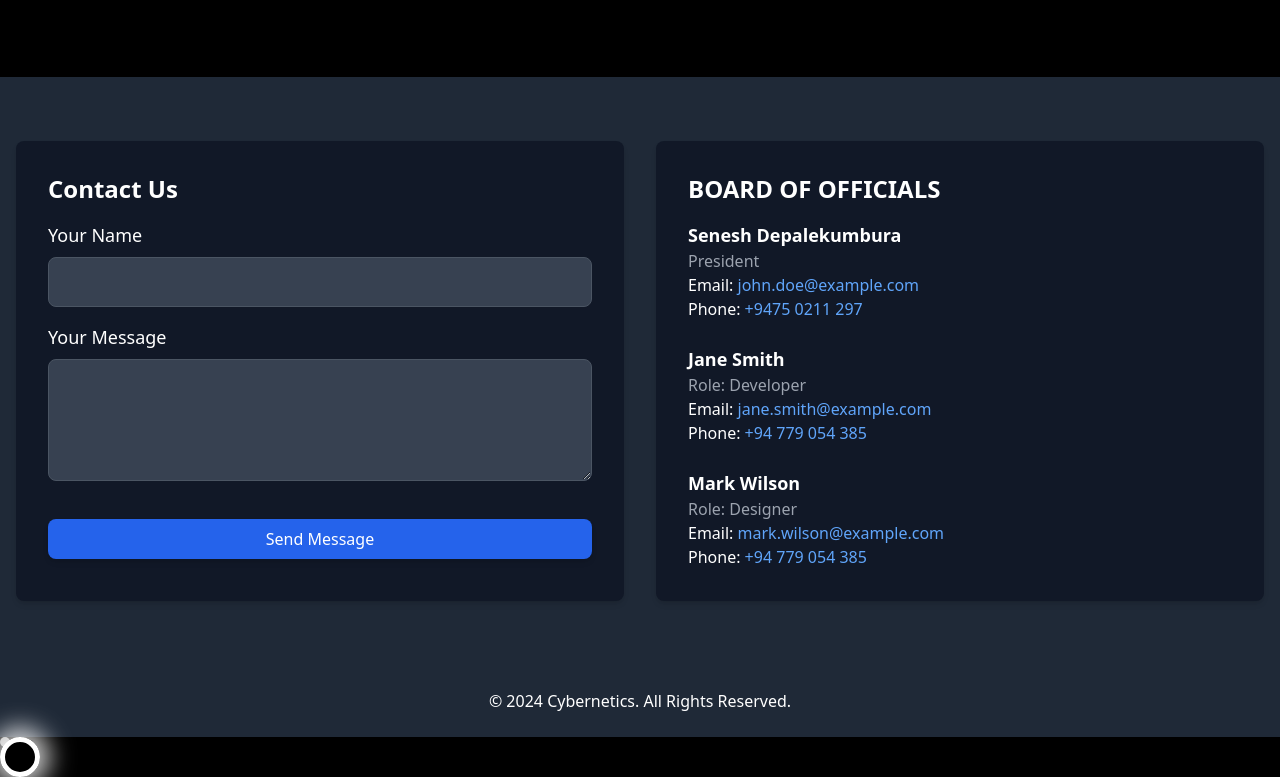
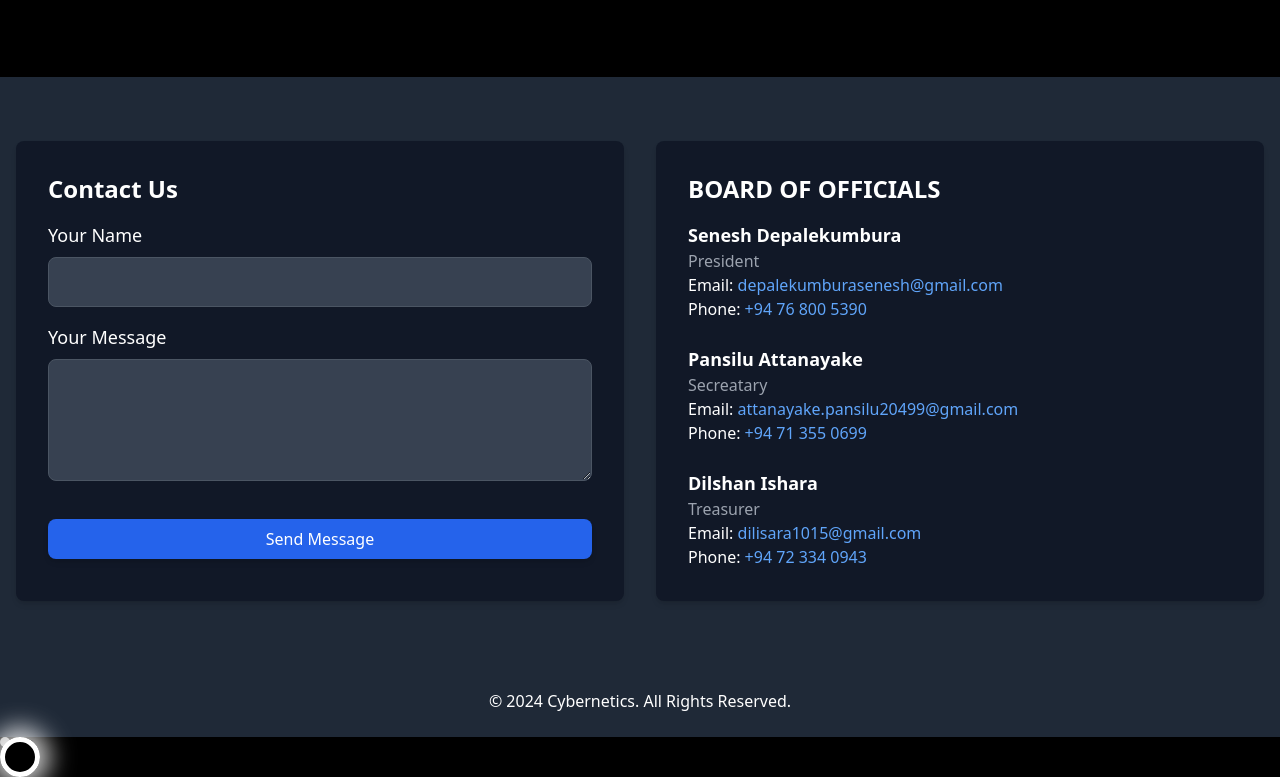
Before and after one commit to mayukapahasara/cybernetics, a plain HTML site: page index.html in a window 1280 px wide. Shown: the part 3115-3892 px from the top of the page. Drawn offline with nearby package versions, Linux system fonts and the light colour scheme; a web font is replaced by a local one.

Commit message:
ContactUsUpdate

```diff
--- a/index.html
+++ b/index.html
@@ -478,52 +478,54 @@
                   <p class="text-gray-400">President</p>
                   <p>
                     Email:
-                    <a href="mailto:john.doe@example.com" class="text-blue-400"
-                      >john.doe@example.com</a
+                    <a
+                      href="mailto:depalekumburasenesh@gmail.com"
+                      class="text-blue-400"
+                      >depalekumburasenesh@gmail.com</a
                     >
                   </p>
                   <p>
                     Phone:
-                    <a href="tel:+94779054385" class="text-blue-400"
-                      >+9475 0211 297</a
+                    <a href="tel:+94768005390" class="text-blue-400"
+                      >+94 76 800 5390</a
                     >
                   </p>
                 </div>
                 <!-- Team Member 2 -->
                 <div>
-                  <h3 class="text-lg font-semibold">Jane Smith</h3>
-                  <p class="text-gray-400">Role: Developer</p>
+                  <h3 class="text-lg font-semibold">Pansilu Attanayake</h3>
+                  <p class="text-gray-400">Secreatary</p>
                   <p>
                     Email:
                     <a
-                      href="mailto:jane.smith@example.com"
+                      href="mailto:attanayake.pansilu20499@gmail.com"
                       class="text-blue-400"
-                      >jane.smith@example.com</a
+                      >attanayake.pansilu20499@gmail.com</a
                     >
                   </p>
                   <p>
                     Phone:
-                    <a href="tel:+94779054385" class="text-blue-400"
-                      >+94 779 054 385</a
+                    <a href="tel:+94713550699" class="text-blue-400"
+                      >+94 71 355 0699</a
                     >
                   </p>
                 </div>
                 <!-- Team Member 3 -->
                 <div>
-                  <h3 class="text-lg font-semibold">Mark Wilson</h3>
-                  <p class="text-gray-400">Role: Designer</p>
+                  <h3 class="text-lg font-semibold">Dilshan Ishara</h3>
+                  <p class="text-gray-400">Treasurer</p>
                   <p>
                     Email:
                     <a
-                      href="mailto:mark.wilson@example.com"
+                      href="mailto:dilisara1015@gmail.com"
                       class="text-blue-400"
-                      >mark.wilson@example.com</a
+                      >dilisara1015@gmail.com</a
                     >
                   </p>
                   <p>
                     Phone:
-                    <a href="tel:+94779054385" class="text-blue-400"
-                      >+94 779 054 385</a
+                    <a href="tel:+94723340943" class="text-blue-400"
+                      >+94 72 334 0943</a
                     >
                   </p>
                 </div>
```
